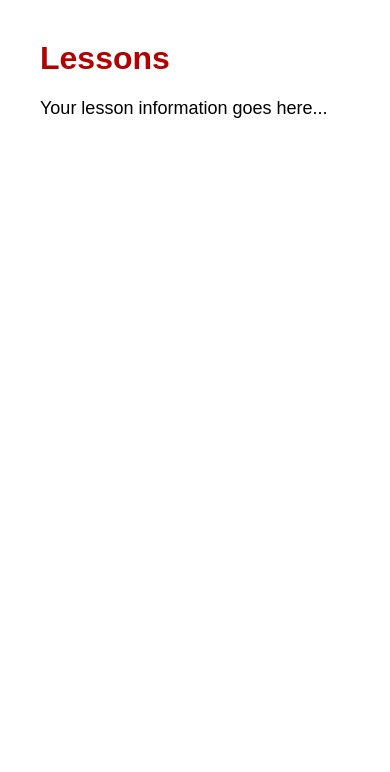
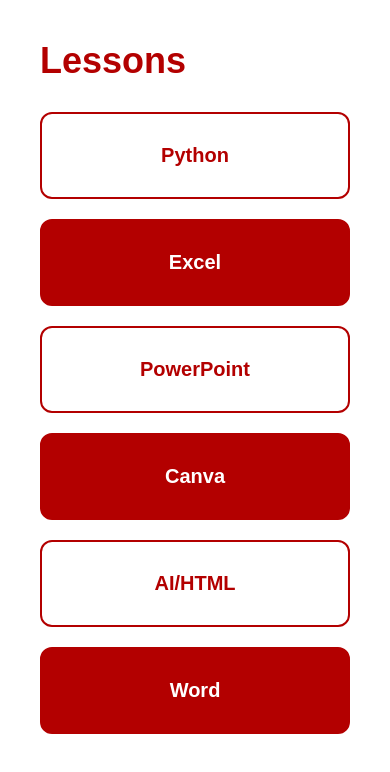
Before and after one commit to simplexo36-cloud/Worktap, a plain HTML site: page lessons.html in a window 390 px wide. Drawn offline with Linux system fonts and the light colour scheme.

Commit message:
Enhance lessons.html with responsive design and styles
Added a responsive layout for lessons with hover effects.

```diff
--- a/lessons.html
+++ b/lessons.html
@@ -4,20 +4,80 @@
     <title>Lessons</title>
     <style>
         body {
-            font-family: Arial;
+            font-family: Arial, sans-serif;
             margin: 40px;
             background: #ffffff;
         }
+
         h1 {
             color: #b30000;
+            font-size: 36px;
+            margin-bottom: 30px;
         }
-        p {
-            font-size: 18px;
+
+        .lessons-container {
+            display: flex;
+            flex-wrap: wrap;
+            gap: 20px;
+        }
+
+        .lesson {
+            flex: 1 1 calc(33% - 20px); /* три блока в ряд */
+            min-width: 200px;
+            padding: 30px;
+            text-align: center;
+            font-size: 20px;
+            font-weight: bold;
+            border-radius: 12px;
+            transition: 0.3s;
+            cursor: pointer;
+        }
+
+        /* Дизайн блоков */
+        .lesson-white {
+            background: #ffffff;
+            color: #b30000;
+            border: 2px solid #b30000;
+        }
+
+        .lesson-white:hover {
+            background: #b30000;
+            color: #ffffff;
+        }
+
+        .lesson-red {
+            background: #b30000;
+            color: #ffffff;
+            border: 2px solid #b30000;
+        }
+
+        .lesson-red:hover {
+            background: #ffffff;
+            color: #b30000;
+        }
+
+        @media (max-width: 900px) {
+            .lesson {
+                flex: 1 1 calc(50% - 20px);
+            }
+        }
+
+        @media (max-width: 600px) {
+            .lesson {
+                flex: 1 1 100%;
+            }
         }
     </style>
 </head>
 <body>
     <h1>Lessons</h1>
-    <p>Your lesson information goes here...</p>
+    <div class="lessons-container">
+        <div class="lesson lesson-white">Python</div>
+        <div class="lesson lesson-red">Excel</div>
+        <div class="lesson lesson-white">PowerPoint</div>
+        <div class="lesson lesson-red">Canva</div>
+        <div class="lesson lesson-white">AI/HTML</div>
+        <div class="lesson lesson-red">Word</div>
+    </div>
 </body>
 </html>
```
